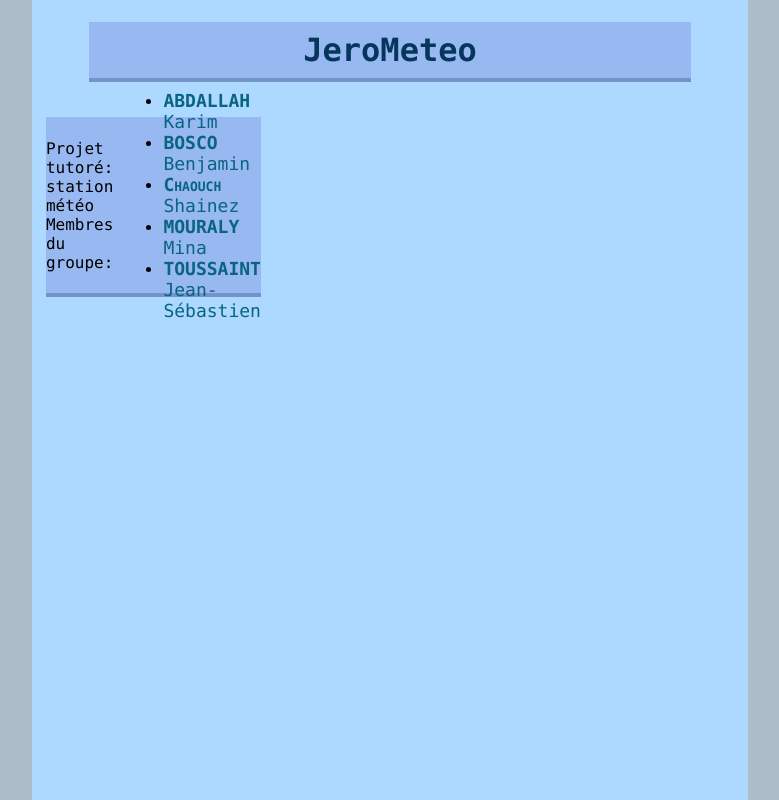
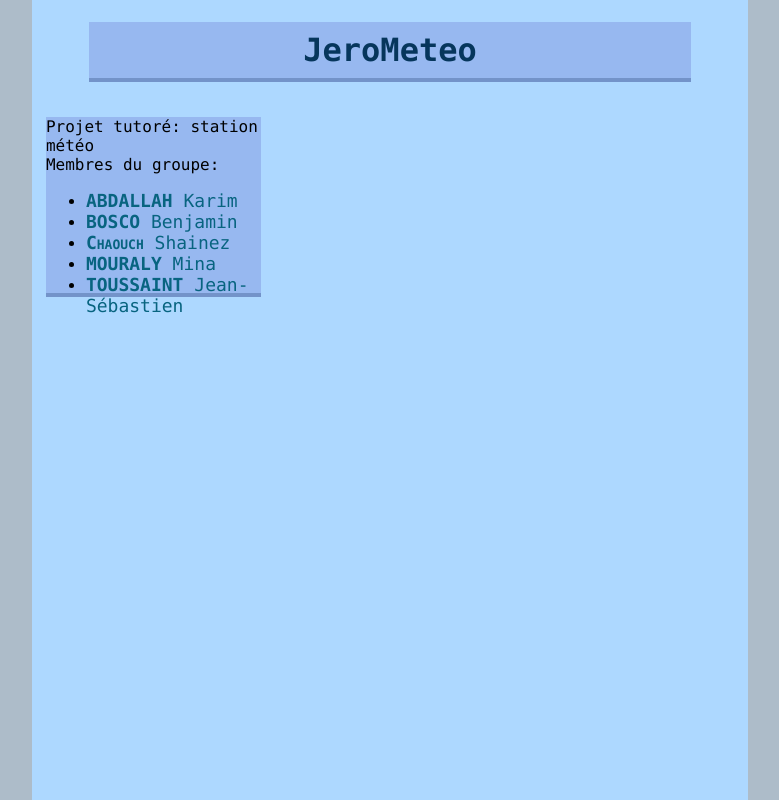
Before and after one commit to jero-me-teo/zigbee-site, a PHP site: page / in a window 1280 px wide. Shown: the whole page, without its empty margins (250-1029 px from the left). Run offline with PHP 8.4, Linux system fonts and the light colour scheme.

Commit message:
Update style.css

```diff
--- a/site/data/style.css
+++ b/site/data/style.css
@@ -40,9 +40,6 @@ h1 {
 .relief-block {
 	border-bottom: solid 4px #7393c9;
 	background-color: #97b8f0;
-	display: flex;
-	justify-content: center;
-	align-items: center;
 }
 
 #intro-block {
```
